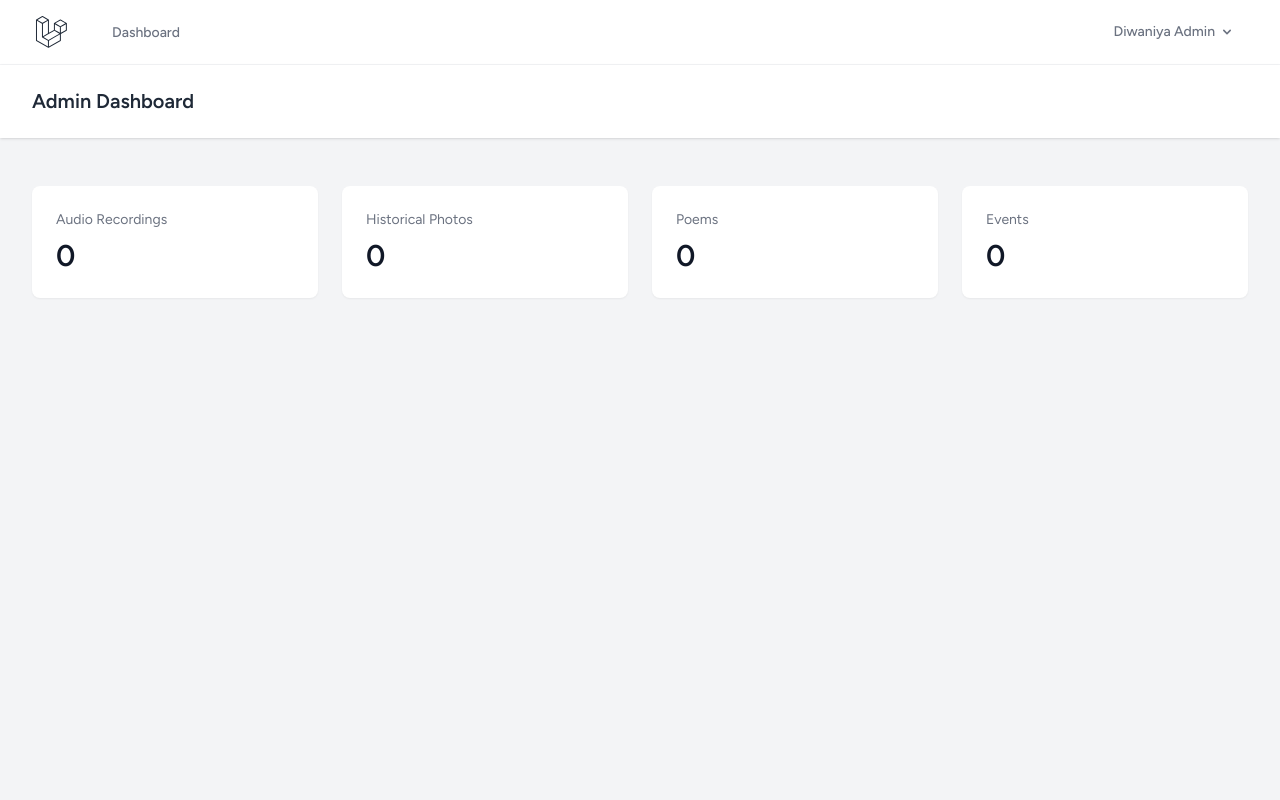
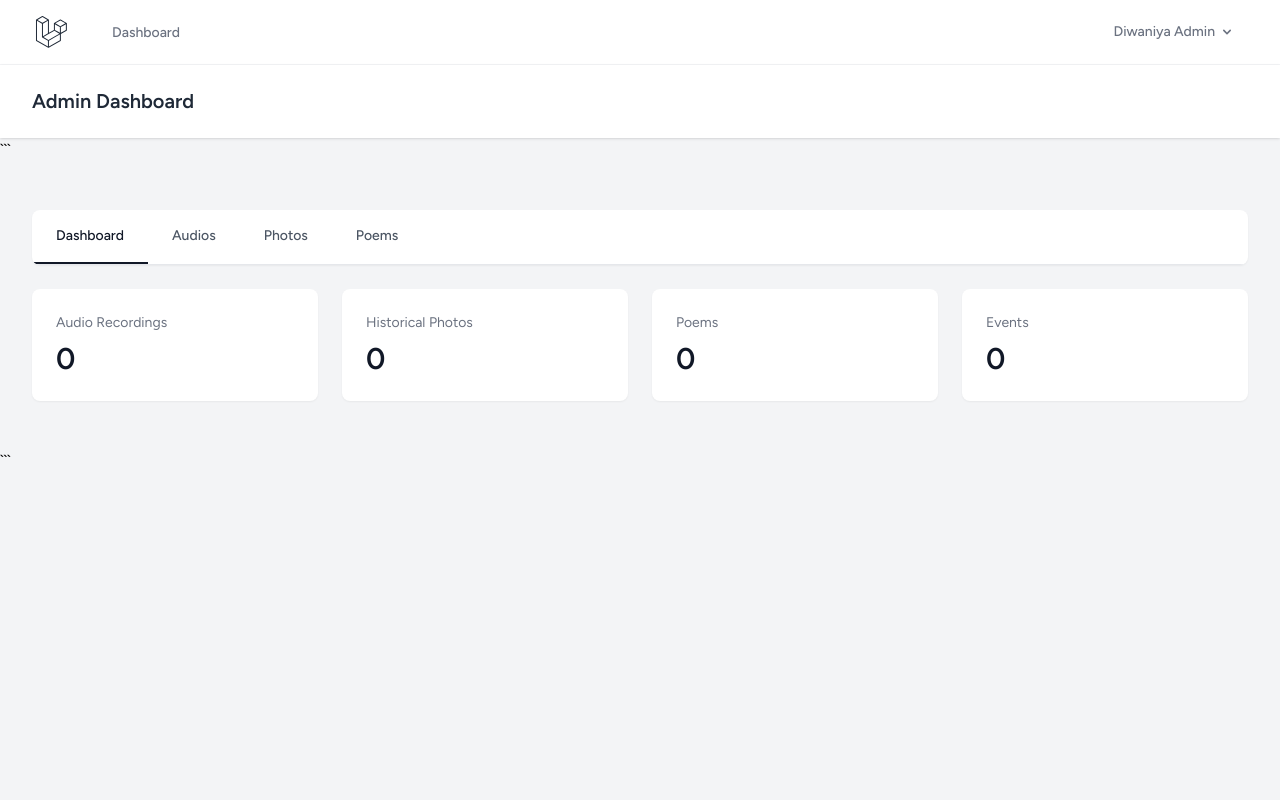
Before and after one commit to CodeMonster88088/diwaniya, a Laravel app: page /admin in a window 1280 px wide. Run offline with Laravel 12, Linux system fonts and the light colour scheme; a user stored in the database is signed in; data comes from the database, SQL or seed files in the repository; data that the repository does not hold is empty; style sheets or scripts are compiled from the project's sources.

Commit message:
Add admin navigation tabs

````diff
--- a/resources/views/admin/dashboard.blade.php
+++ b/resources/views/admin/dashboard.blade.php
@@ -1,5 +1,6 @@
 <x-app-layout>
 
+```
 <x-slot name="header">
     <h2 class="font-semibold text-xl text-gray-800 leading-tight">
         {{ __('Admin Dashboard') }}
@@ -9,6 +10,40 @@
 <div class="py-12">
     <div class="max-w-7xl mx-auto sm:px-6 lg:px-8">
 
+        <!-- Admin Navigation Tabs -->
+        <div class="bg-white overflow-hidden shadow-sm sm:rounded-lg mb-6">
+            <div class="border-b border-gray-200">
+                <nav class="flex flex-wrap" aria-label="Admin Navigation">
+
+                    <!-- Dashboard -->
+                    <a href="{{ route('admin.dashboard') }}"
+                       class="px-6 py-4 text-sm font-medium text-gray-900 border-b-2 border-gray-900">
+                        Dashboard
+                    </a>
+
+                    <!-- Audios -->
+                    <a href="{{ route('admin.audio.index') }}"
+                       class="px-6 py-4 text-sm font-medium text-gray-600 hover:text-gray-900 hover:bg-gray-50">
+                        Audios
+                    </a>
+
+                    <!-- Photos -->
+                    <a href="{{ route('admin.photos.index') }}"
+                       class="px-6 py-4 text-sm font-medium text-gray-600 hover:text-gray-900 hover:bg-gray-50">
+                        Photos
+                    </a>
+
+                    <!-- Poems -->
+                    <a href="{{ route('admin.poems.index') }}"
+                       class="px-6 py-4 text-sm font-medium text-gray-600 hover:text-gray-900 hover:bg-gray-50">
+                        Poems
+                    </a>
+
+                </nav>
+            </div>
+        </div>
+
+        <!-- Statistics -->
         <div class="grid grid-cols-1 md:grid-cols-2 lg:grid-cols-4 gap-6">
 
             <!-- Audio -->
@@ -55,5 +90,6 @@
 
     </div>
 </div>
+```
 
 </x-app-layout>
````
Lines whose indentation alone changed are shown as unchanged.
